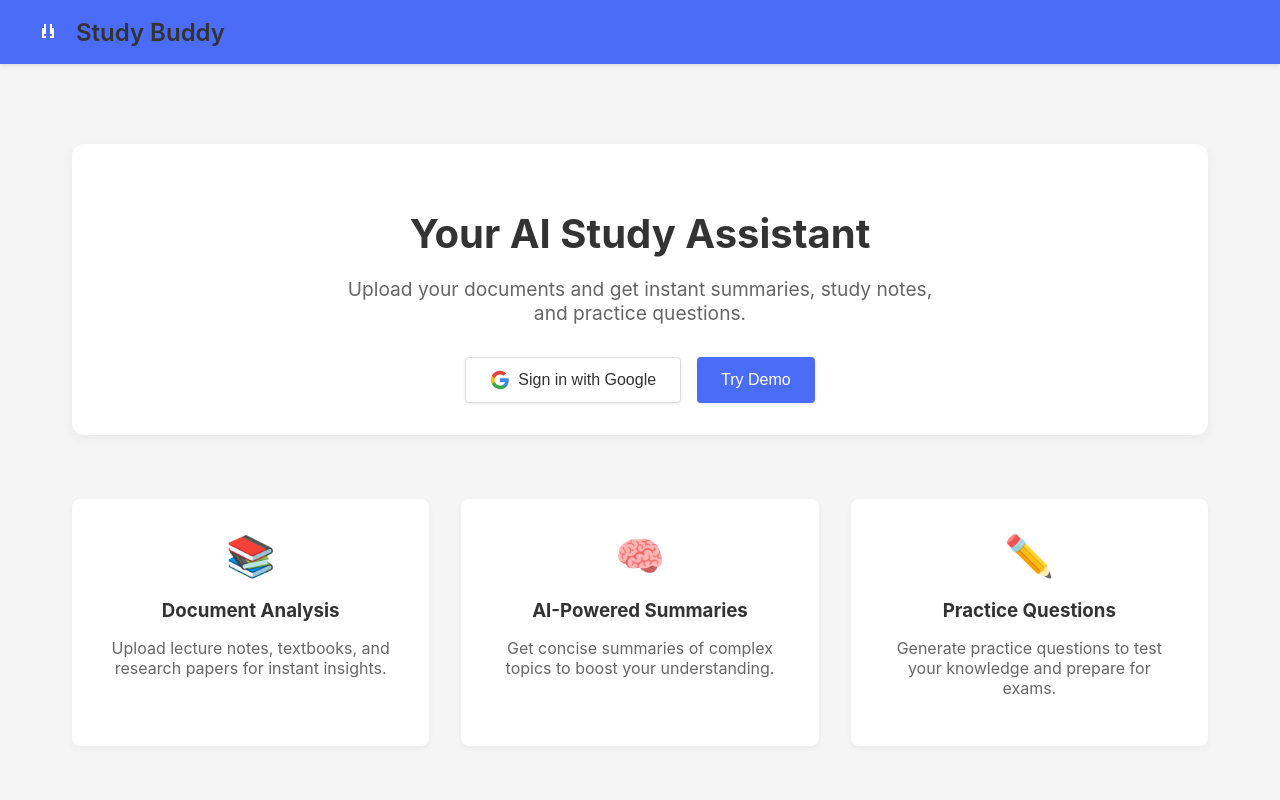
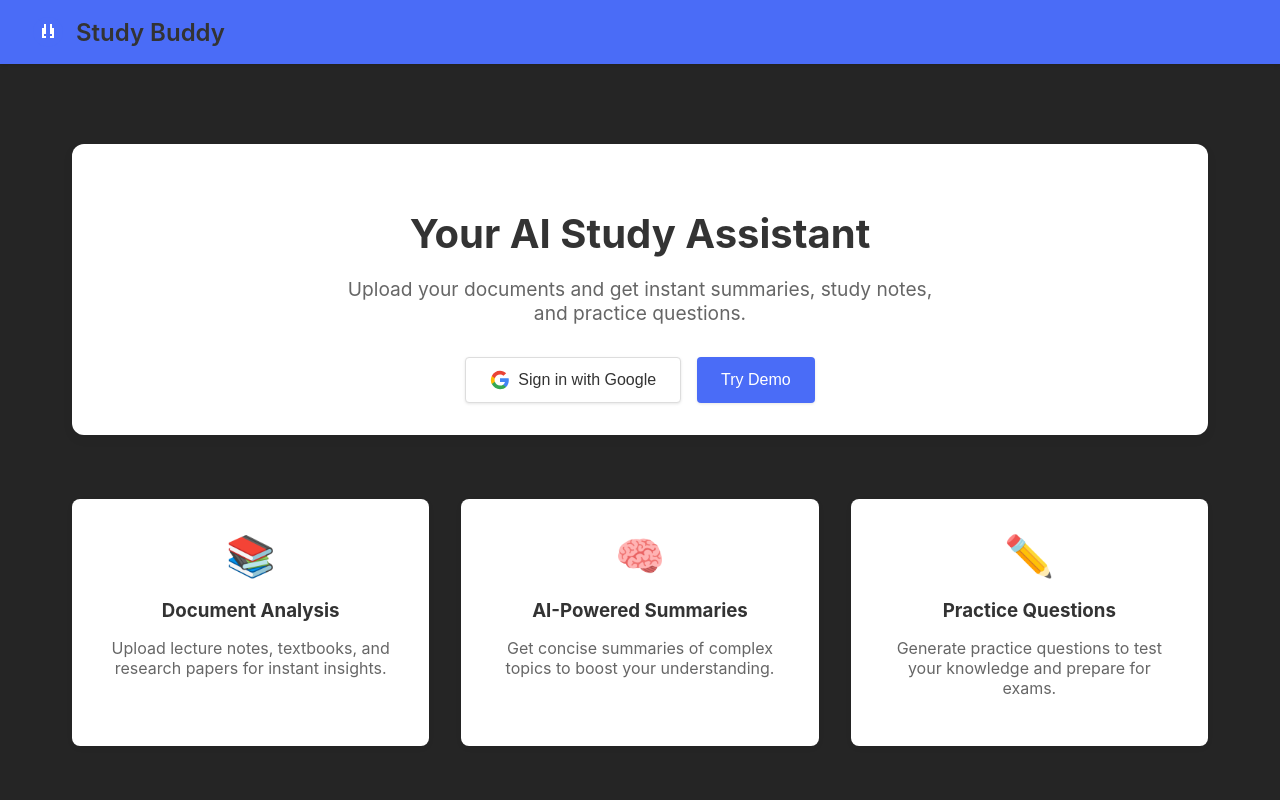
Before and after one commit to DevOps-Study-Buddy/study-buddy, a React (Vite) app in the folder study-buddy-frontend/: page / in a window 1280 px wide. Shown: the top 800 px of the page. Built offline with nearby package versions, Linux system fonts and the light colour scheme; no server answers; the HTML template or start-up script is replaced by a standard one.

Commit message:
change background

```diff
--- a/study-buddy-frontend/src/index.css
+++ b/study-buddy-frontend/src/index.css
@@ -12,7 +12,7 @@
   -webkit-font-smoothing: antialiased;
   -moz-osx-font-smoothing: grayscale;
   color: #333;
-  background-color: #f5f5f5;
+  background-color: #252525;
 }
 
 code {
```
